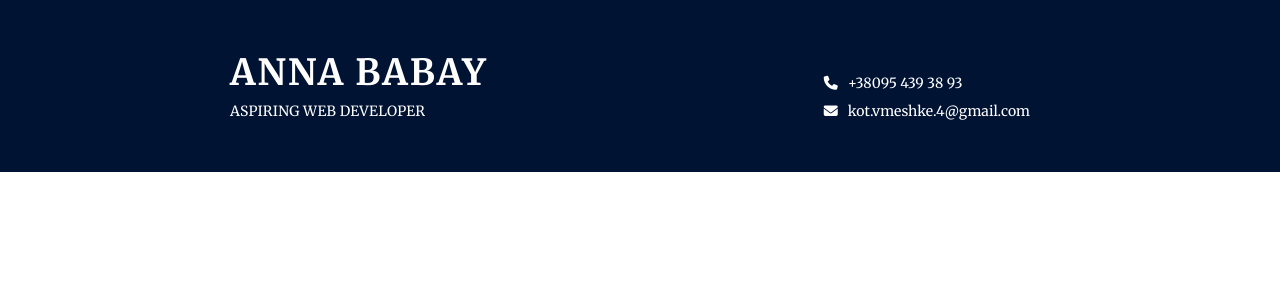
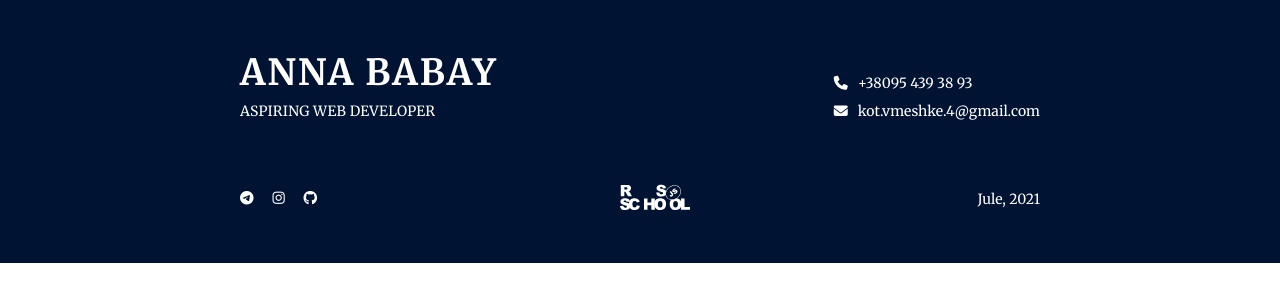
Before and after one commit to kot-vmeshke/rsschool-cv, a plain HTML site: page index.html in a window 1280 px wide. Drawn offline with Linux system fonts and the light colour scheme; a web font is replaced by a local one.

Commit message:
feat: add and style footer

```diff
--- a/index.html
+++ b/index.html
@@ -13,16 +13,39 @@
 </head>
 <body>
     <header class="header">
-        <div class="container">
+        <div class="header-container">
             <div class="name-wrapper">
                 <h1 class="name">Anna Babay</h1>
                 <p class="bio">Aspiring web developer</p>
             </div>
             <ul class="contacts">
-                <li class="contacts-item"><a href="tel:+380954393893" class="contacts-item-link"><span class="fas fa-phone"></span>+38095 439 38 93</a></li>
-                <li class="contacts-item"><a href="mailto:kot.vmeshke.4@gmail.com" class="contacts-item-link"><span class="fas fa-envelope"></span>kot.vmeshke.4@gmail.com</a></li>
+                <li class="contacts-item">
+                    <a href="tel:+380954393893" class="contacts-item-link"><span class="fas fa-phone"></span>+38095 439 38 93</a>
+                </li>
+                <li class="contacts-item">
+                    <a href="mailto:kot.vmeshke.4@gmail.com" class="contacts-item-link"><span class="fas fa-envelope"></span>kot.vmeshke.4@gmail.com</a>
+                </li>
             </ul>
         </div>
     </header>
+    <footer class="footer">
+        <div class="footer-container">
+            <div class="socials">
+                <a href="https://t.me/Anna_Babay" class="socials-link" target="blank">
+                    <span class="fab fa-telegram"></span>
+                </a>
+                <a href="https://www.instagram.com/babay_anna/" class="socials-link" target="blank">
+                    <span class="fab fa-instagram"></span>
+                </a>
+                <a href="https://github.com/kot-vmeshke" class="socials-link" target="blank">
+                    <span class="fab fa-github"></span>
+                </a>
+            </div>
+            <a href="https://rs.school/js/" class="rss-link" target="blank" title="RSS JavaScript/Front-end">
+                <img src="./img/rs_school_js 1.svg" alt="logo: RS School" class="rss-logo">
+            </a>
+            <p class="date">Jule, 2021</p>
+        </div>
+    </footer>
 </body>
 </html>
--- a/main.css
+++ b/main.css
@@ -8,50 +8,82 @@
 }
 
 /* font-family: 'PT Mono', monospace; */
-.header {
+.header,
+.footer {
     background-color: #001333;
 }
-.container {
+
+.header-container {
     width: 800px;
     margin: 0 auto;
-    padding: 50px 52px 52px 32px;
+    padding: 50px 52px 32px 52px;
     display: flex;
     flex-direction: row;
     justify-content: space-between;
     align-items: flex-end;
+}
 
-}
 .name {
     padding-bottom: 7px;
-    color: white;
+    color: #fff;
     font-weight: 700;
     font-size: 36px;
     line-height: 45px;
     letter-spacing: 0.05em;
     text-transform: uppercase;
 }
+
 .bio {
-    color: white;
+    color: #fff;
     font-size: 14px;
     line-height: 18px;
     letter-spacing: 0.015em;
     text-transform: uppercase;
 }
+
 .contacts-item {
     list-style-type: none;
     padding-bottom: 10px;
 }
+
 .contacts-item:last-child {
     padding-bottom: 0;
 }
+
 .contacts-item-link {
-    color: white;
+    color: #fff;
     text-decoration: none;
     font-size: 14px;
     line-height: 18px;
 }
+
 .fas:before {
-    color: white;
+    color: #fff;
     font-size: 14px;
     margin-right: 10px;
 }
+
+.footer-container {
+    width: 800px;
+    margin: 0 auto;
+    padding: 32px 52px 50px 52px;
+    display: flex;
+    flex-direction: row;
+    justify-content: space-between;
+    align-items: center;
+}
+
+.socials-link {
+    text-decoration: none;
+}
+
+.fab:before {
+    color: #fff;
+    font-size: 14px;
+    margin-right: 16px;
+}
+
+.date {
+    color: #fff;
+    font-size: 14px;
+}
```
Also changed, not shown: img/rs_school_js 1.svg (added).
